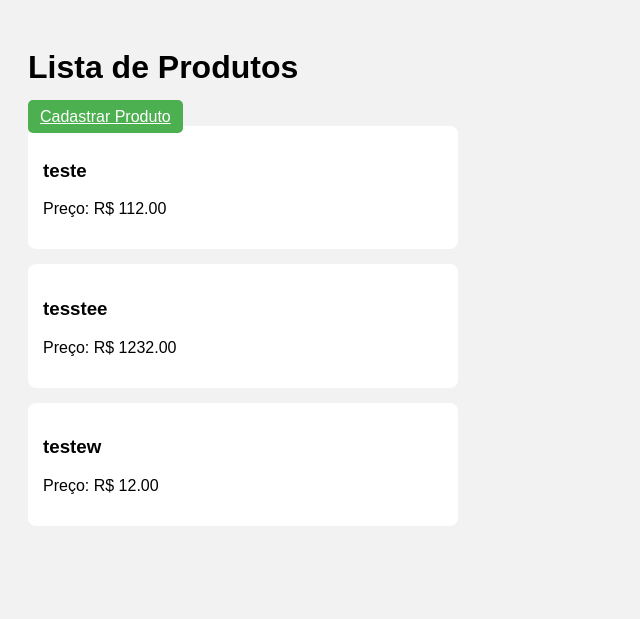
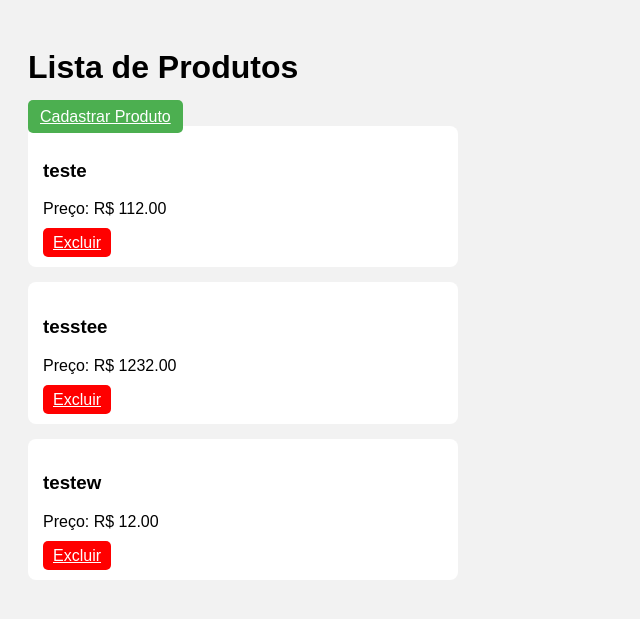
Before and after one commit to Jose-George/python-bolsa-futuro-digital, a Django app: page / in a window 1280 px wide. Shown: the top 619 px of the page, without its empty margins (0-640 px from the left). Run offline with Django 5.2, Linux system fonts and the light colour scheme; data comes from the database, SQL or seed files in the repository; both versions use the stored data as it was after the commit.

Commit message:
Adicionar arquivo .gitignore para gerenciamento de arquivos temporários e de configuração. Implementar função de exclusão de produtos e atualizar rotas no Django. Modificar template de lista de produtos para usar URLs dinâmicas e adicionar botão de exclusão.

```diff
--- a/primeiro-app-django/primeiro_app_django/urls.py
+++ b/primeiro-app-django/primeiro_app_django/urls.py
@@ -17,11 +17,12 @@ Including another URLconf
 from django.contrib import admin
 from django.urls import path
 from minha_app.views import home
-from produtos.views import listar_produtos, cadastrar_produto
+from produtos.views import listar_produtos, cadastrar_produto, excluir_produto
 
 urlpatterns = [
     path('admin/', admin.site.urls),
     path('home/', home),
     path('', listar_produtos, name='listar_produtos'),
     path('novo/', cadastrar_produto, name='cadastrar_produto'),
+    path('excluir/<int:id>/', excluir_produto, name='excluir_produto'),
 ]
--- a/primeiro-app-django/produtos/templates/produtos/lista.html
+++ b/primeiro-app-django/produtos/templates/produtos/lista.html
@@ -32,16 +32,20 @@
 
   <h1>Lista de Produtos</h1>
 
-  <a href="/novo/">Cadastrar Produto</a>
+  <a href="{% url 'cadastrar_produto' %}">Cadastrar Produto</a>
 
   {% for produto in produtos %}
   <div class="card">
     <h3>{{ produto.nome }}</h3>
     <p>Preço: R$ {{ produto.preco }}</p>
+
+    <a href="{% url 'excluir_produto' produto.id %}"
+      style="background: red; padding: 6px 10px; color: white; border-radius: 5px;">
+      Excluir
+    </a>
   </div>
-  {% empty %}
-  <p>Nenhum produto cadastrado.</p>
   {% endfor %}
+
 
 </body>
 
--- a/primeiro-app-django/produtos/views.py
+++ b/primeiro-app-django/produtos/views.py
@@ -14,3 +14,8 @@ def cadastrar_produto(request):
         return redirect('listar_produtos')
 
     return render(request, 'produtos/form.html')
+
+def excluir_produto(request, id):
+    produto = Produto.objects.get(id=id)
+    produto.delete()
+    return redirect('listar_produtos')
```
Also changed, not shown: primeiro-app-django/db.sqlite3, 1 other file.
